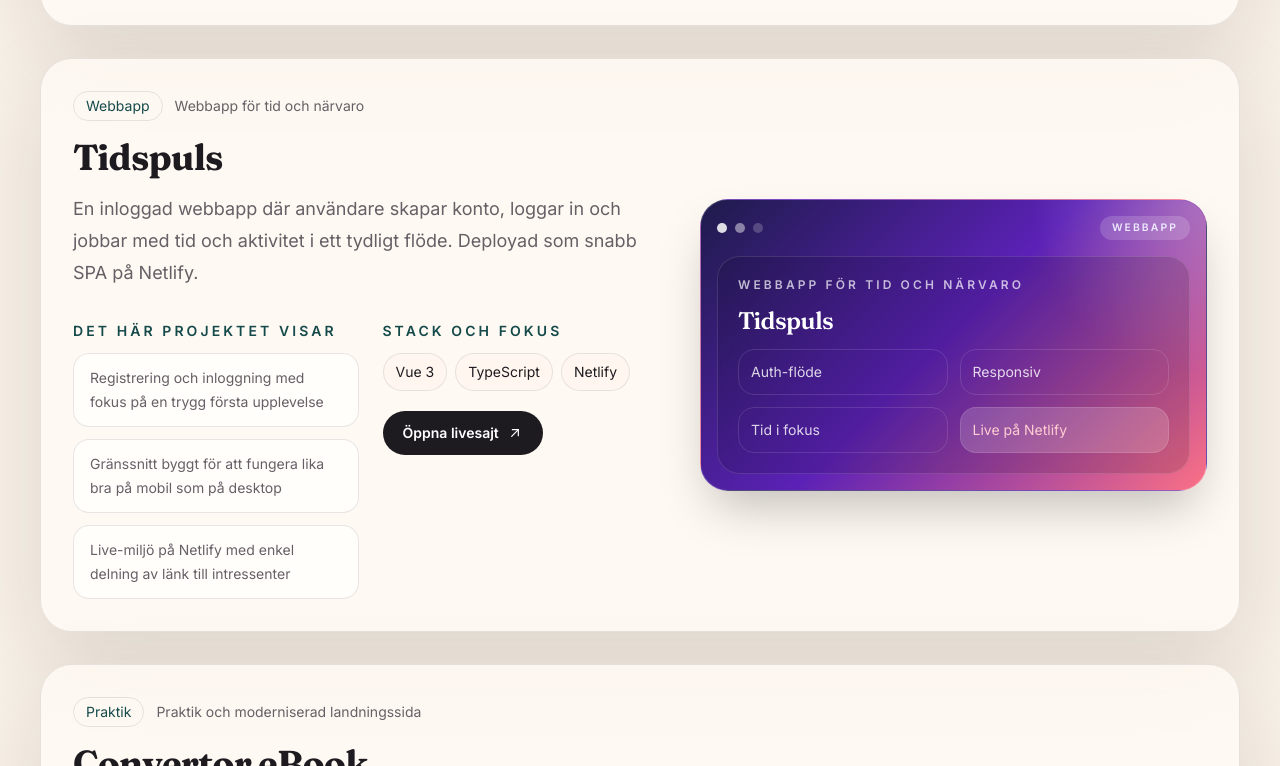
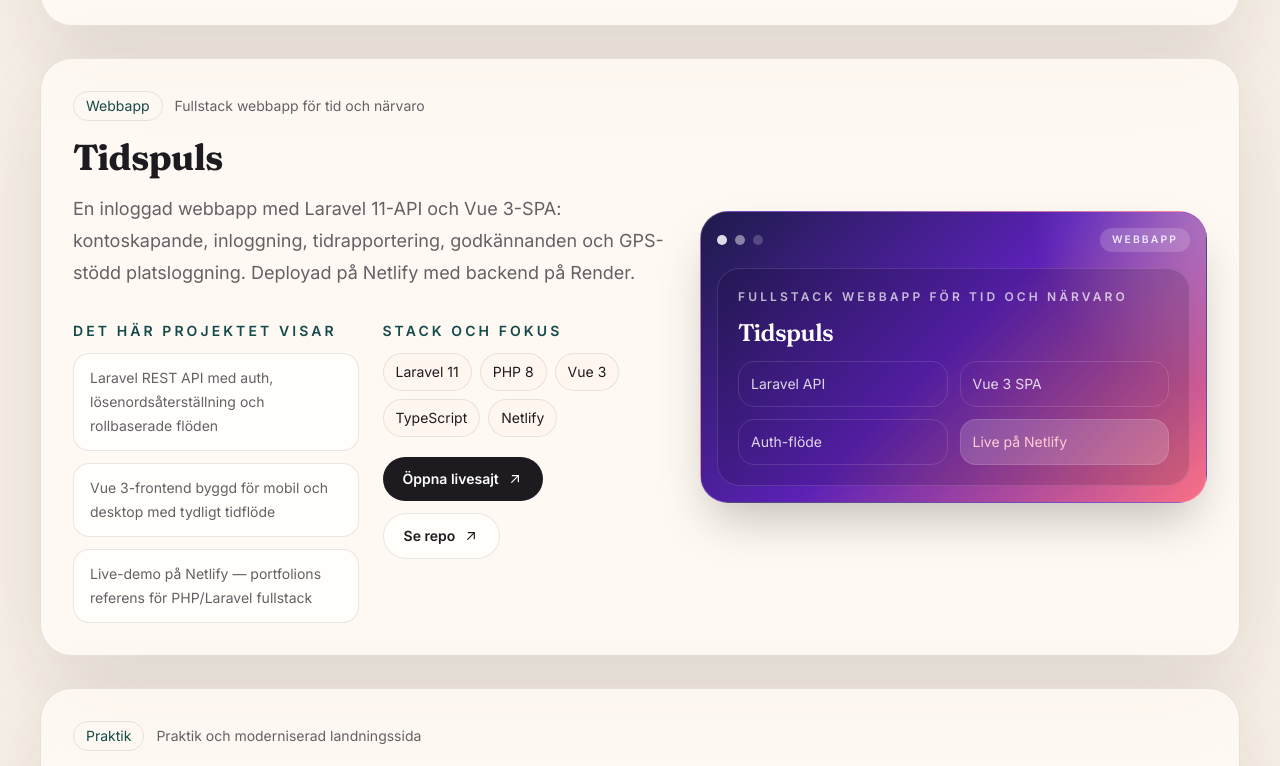
Before and after one commit to Elli2022/eleonora-portfolio, a Next.js app: page / in a window 1280 px wide. Shown: the part 7674-8440 px from the top of the page. Built offline with nearby package versions, Linux system fonts and the light colour scheme.

Commit message:
Highlight Tidspuls as the portfolio's PHP/Laravel full-stack case.
Add Laravel and PHP to the stack section and link the case to the tidspuls-app repo.

```diff
--- a/src/app/page.tsx
+++ b/src/app/page.tsx
@@ -396,13 +396,13 @@ const projectTranslationsEn: Record<string, ProjectTranslationEn> = {
     ],
   },
   Tidspuls: {
-    category: "Web app for time and attendance",
+    category: "Full-stack time and attendance app",
     summary:
-      "A logged-in web app where users create accounts, sign in, and manage time and activity in a clear workflow. Deployed as a fast SPA on Netlify.",
+      "A logged-in web app with a Laravel 11 API and Vue 3 SPA: account creation, sign-in, time logging, approvals, and GPS-backed location tracking. Deployed on Netlify with a Render-hosted backend.",
     impact: [
-      "Registration and sign-in flow designed for a secure first-use experience",
-      "Interface built to work equally well on mobile and desktop",
-      "Live Netlify environment enables quick sharing with stakeholders",
+      "Laravel REST API with auth, password reset, and role-based workflows",
+      "Vue 3 frontend built for mobile and desktop with a clear time-tracking flow",
+      "Live demo on Netlify — the portfolio reference for PHP/Laravel full-stack work",
     ],
   },
   "Convertor eBook": {
@@ -705,19 +705,20 @@ const projects: Project[] = [
 
   {
     name: "Tidspuls",
-    category: "Webbapp för tid och närvaro",
+    category: "Fullstack webbapp för tid och närvaro",
     summary:
-      "En inloggad webbapp där användare skapar konto, loggar in och jobbar med tid och aktivitet i ett tydligt flöde. Deployad som snabb SPA på Netlify.",
+      "En inloggad webbapp med Laravel 11-API och Vue 3-SPA: kontoskapande, inloggning, tidrapportering, godkännanden och GPS-stödd platsloggning. Deployad på Netlify med backend på Render.",
     impact: [
-      "Registrering och inloggning med fokus på en trygg första upplevelse",
-      "Gränssnitt byggt för att fungera lika bra på mobil som på desktop",
-      "Live-miljö på Netlify med enkel delning av länk till intressenter",
+      "Laravel REST API med auth, lösenordsåterställning och rollbaserade flöden",
+      "Vue 3-frontend byggd för mobil och desktop med tydligt tidflöde",
+      "Live-demo på Netlify — portfolions referens för PHP/Laravel fullstack",
     ],
-    stack: ["Vue 3", "TypeScript", "Netlify"],
+    stack: ["Laravel 11", "PHP 8", "Vue 3", "TypeScript", "Netlify"],
     href: "https://tidspuls-app.netlify.app/",
     cta: "Öppna livesajt",
+    repoHref: "https://github.com/Elli2022/tidspuls-app",
     badge: "Webbapp",
-    previewHighlights: ["Auth-flöde", "Responsiv", "Tid i fokus", "Live på Netlify"],
+    previewHighlights: ["Laravel API", "Vue 3 SPA", "Auth-flöde", "Live på Netlify"],
     preview: {
       gradient: "linear-gradient(135deg, #1e1b4b 0%, #5b21b6 48%, #fb7185 100%)",
       surface: "rgba(255, 255, 255, 0.16)",
@@ -872,6 +873,8 @@ const stack = [
   "Next.js 16",
   "React 19",
   "TypeScript",
+  "Laravel 11",
+  "PHP 8",
   "Tailwind CSS 4",
   "Netlify-ready",
 ];
```
